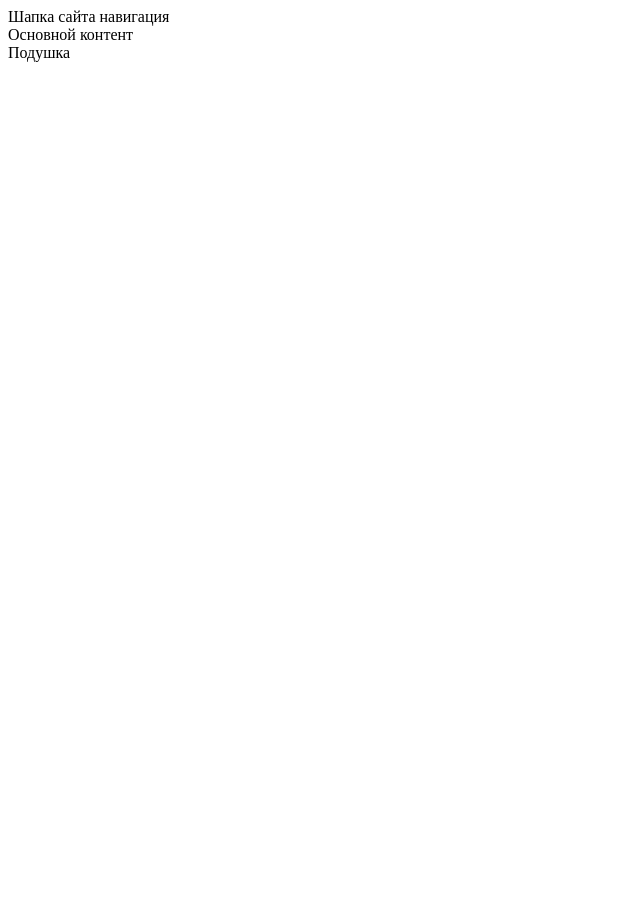
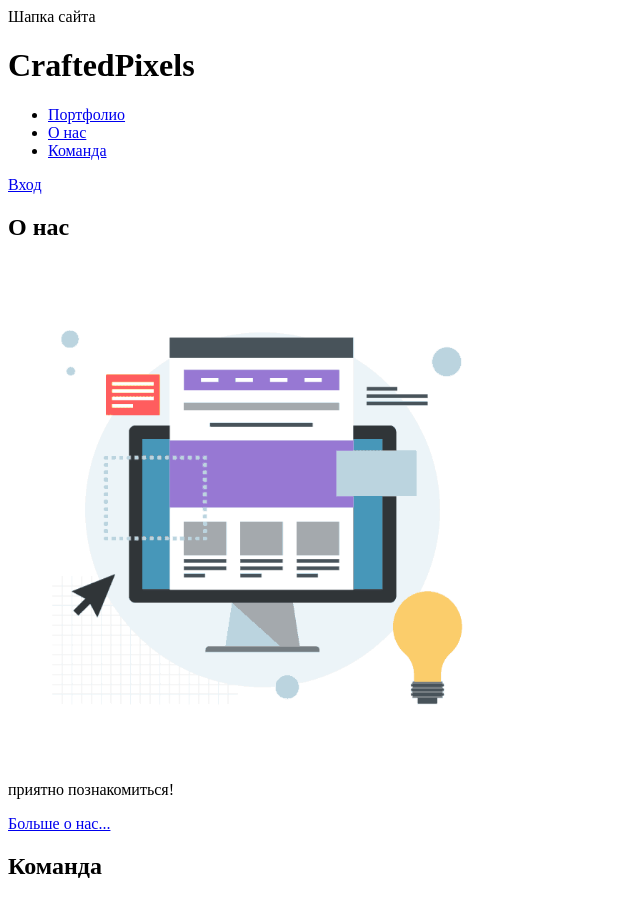
Before and after one commit to Sakhnova-Anna/project_vv, a plain HTML site: page index.html in a window 1280 px wide. Shown: the top 897 px of the page, without its empty margins (0-640 px from the left). Before the commit the page ends 800 px from the top, so only its background shows below. Drawn offline with Linux system fonts and the light colour scheme.

Commit message:
начали создавать главную страницу

```diff
--- a/index.html
+++ b/index.html
@@ -8,12 +8,40 @@
 
 <body>
     <header>Шапка сайта
-        <naw>
-            навигация
-        </naw>
+        <h1>CraftedPixels</h1>
+        <nav>
+            <ul>
+                <li><a href="#">Портфолио</a> </li>
+                <li><a href="#">О нас</a> </li>
+                <li><a href="#">Команда</a> </li>
+            </ul>
+        </nav>
+        <a href="#">Вход</a>
     </header>
-    <main>Основной контент</main>
-    <footer>Подушка</footer>
+
+    <main>
+        <div>
+            <h2>О нас</h2>
+            <img src="images/website-design-animation.gif" alt="" width="500">
+            <p>приятно познакомиться!</p>
+            <p><a href="#">Больше о нас...</a></p>
+        </div>
+        <div>
+            <h2>Команда</h2>
+            <div>
+                <img src="images/3048122.png" alt="" width="300">
+                <p>Биография одного из команды</p>
+
+                <img src="images/10487926.png" alt="" width="300">
+                <p>Биография второго из команды</p>
+            </div>
+        </div>
+    </main>
+
+    <footer>
+        <h2>Разработчик</h2>
+        <p>Сахнова Анна, ЭК-31</p>
+    </footer>
 
 </body>
 </html>
```
Also changed, not shown: images/024db49a31bb66723c9a6f1d13a14cea.jpg (added), images/10487926.png (added), images/3048122.png (added), images/website-design-animation.gif (added).
